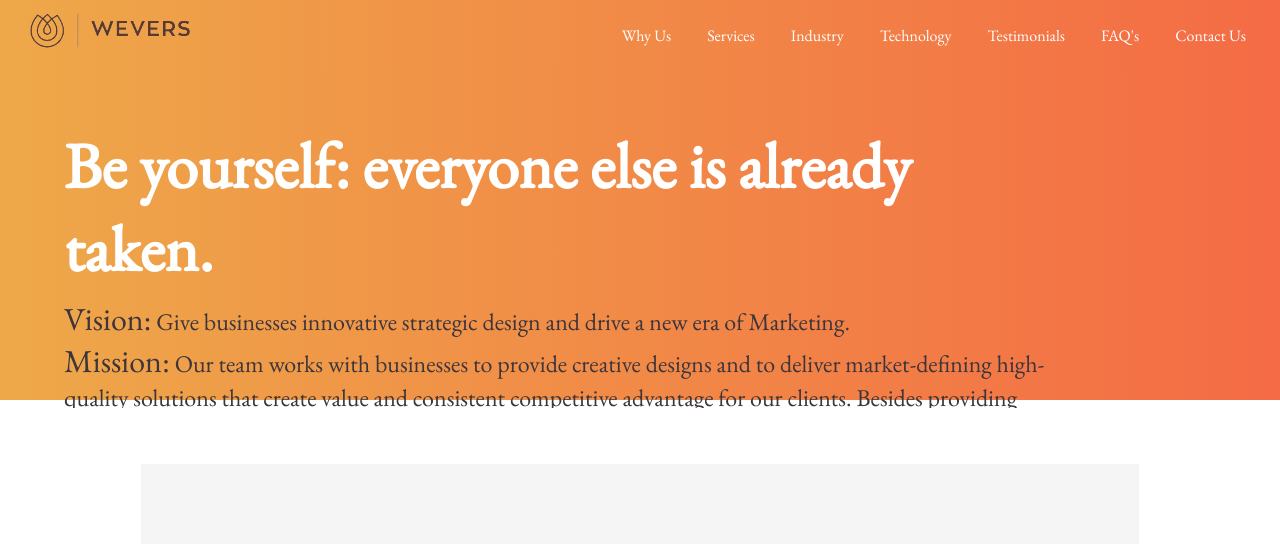
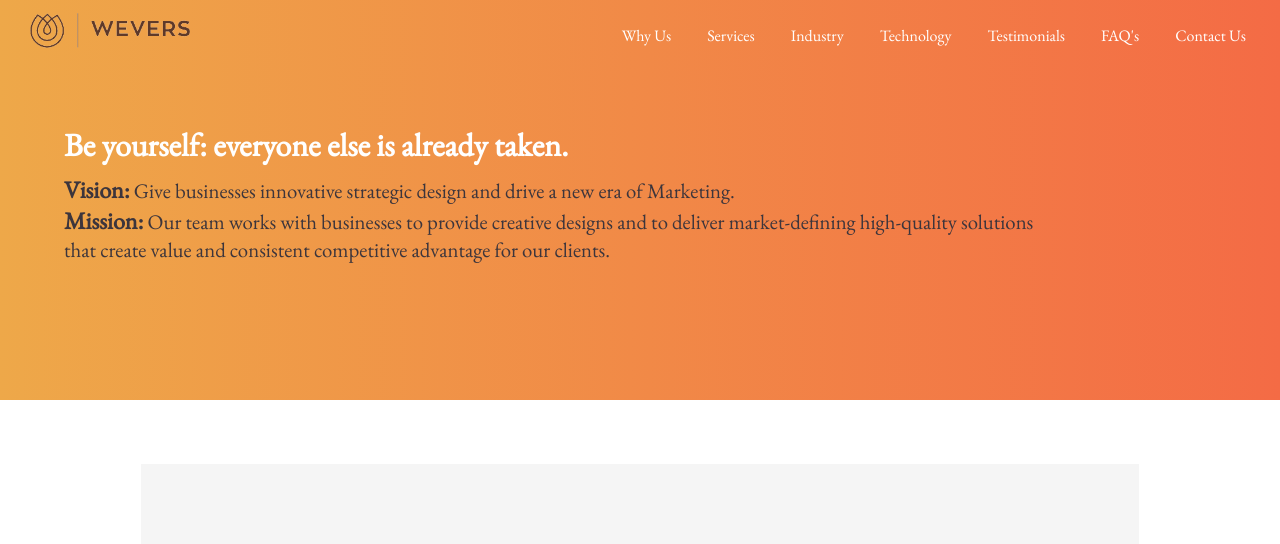
Before and after one commit to Andrija1986/inspirationjam, a React (Create React App) app: page / in a window 1280 px wide. Shown: the top 544 px of the page. Built offline with nearby package versions, Linux system fonts and the light colour scheme.

Commit message:
correction on header

```diff
--- a/src/App.css
+++ b/src/App.css
@@ -45,7 +45,8 @@ body {
 }
 
 .words {
-  font-size: 2rem;
+  font-size: 1.5rem;
+  font-weight: bold;
 }
 
 .img {
@@ -70,18 +71,16 @@ body {
   max-height: 300px;
   overflow: auto;
 }
-.header-writings h3 {
-  margin: 2rem;
-  width: fit-content;
-}
+
 .header-writings h1 {
-  font-size: 4rem;
+  font-size: 2rem;
   width: fit-content;
   color: white;
   margin-bottom: 0.5rem;
+  font-weight: bolder;
 }
 .header-writings p {
-  font-size: 1.5rem;
+  font-size: 1.3rem;
   width: fit-content;
 }
 
--- a/src/components/Header.jsx
+++ b/src/components/Header.jsx
@@ -11,7 +11,7 @@ const Header = () => {
 
       <p><span className="words">Vision:</span> Give businesses innovative strategic design  and drive a new era of Marketing. </p>
 
-      <p><span className="words">Mission:</span> Our team works with businesses to provide creative designs and to deliver market-defining high-quality solutions that create value and consistent competitive advantage for our clients. Besides providing innovative services and using proven strategic methods, we give your customers that “WOW, This is what I was looking for” feeling when they come across the designs and marketing channels, we have helped you with.</p>
+      <p><span className="words">Mission:</span> Our team works with businesses to provide creative designs and to deliver market-defining high-quality solutions that create value and consistent competitive advantage for our clients.</p>
   </div>
 
     </header>
```
